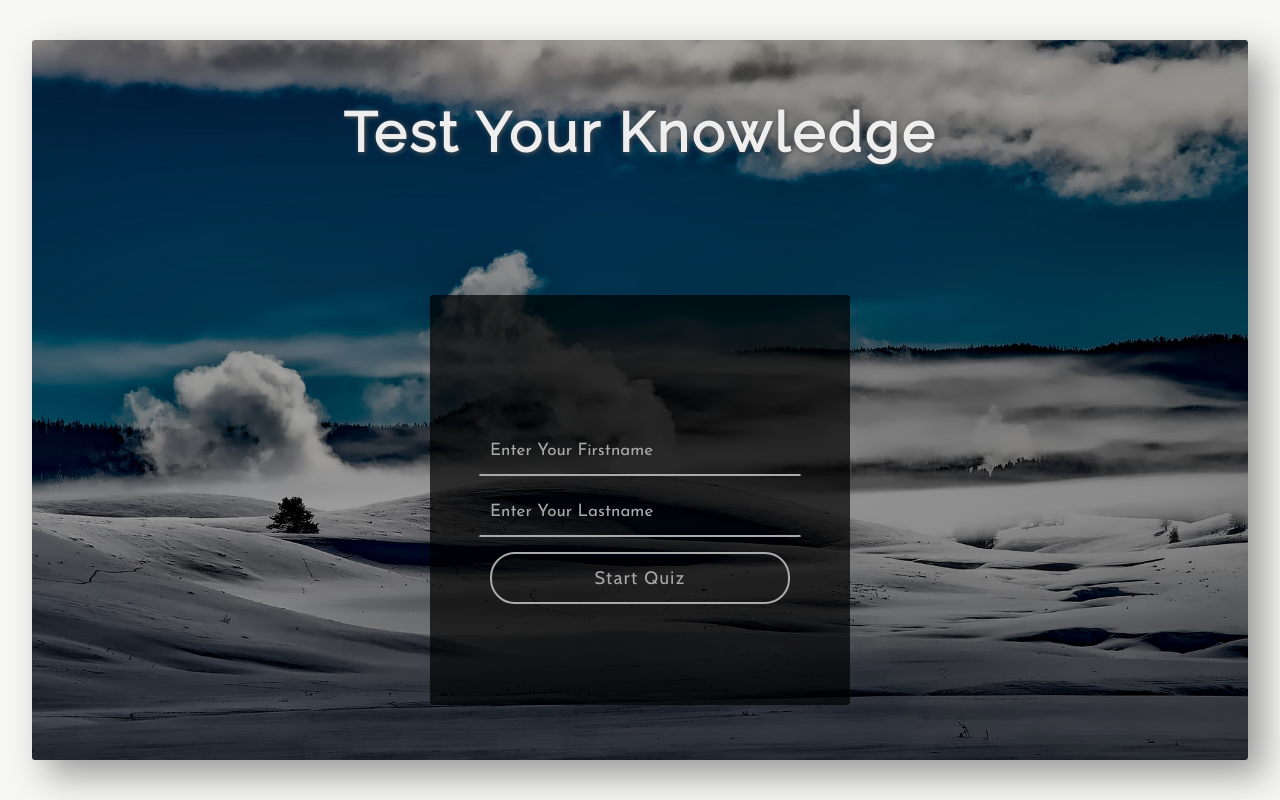
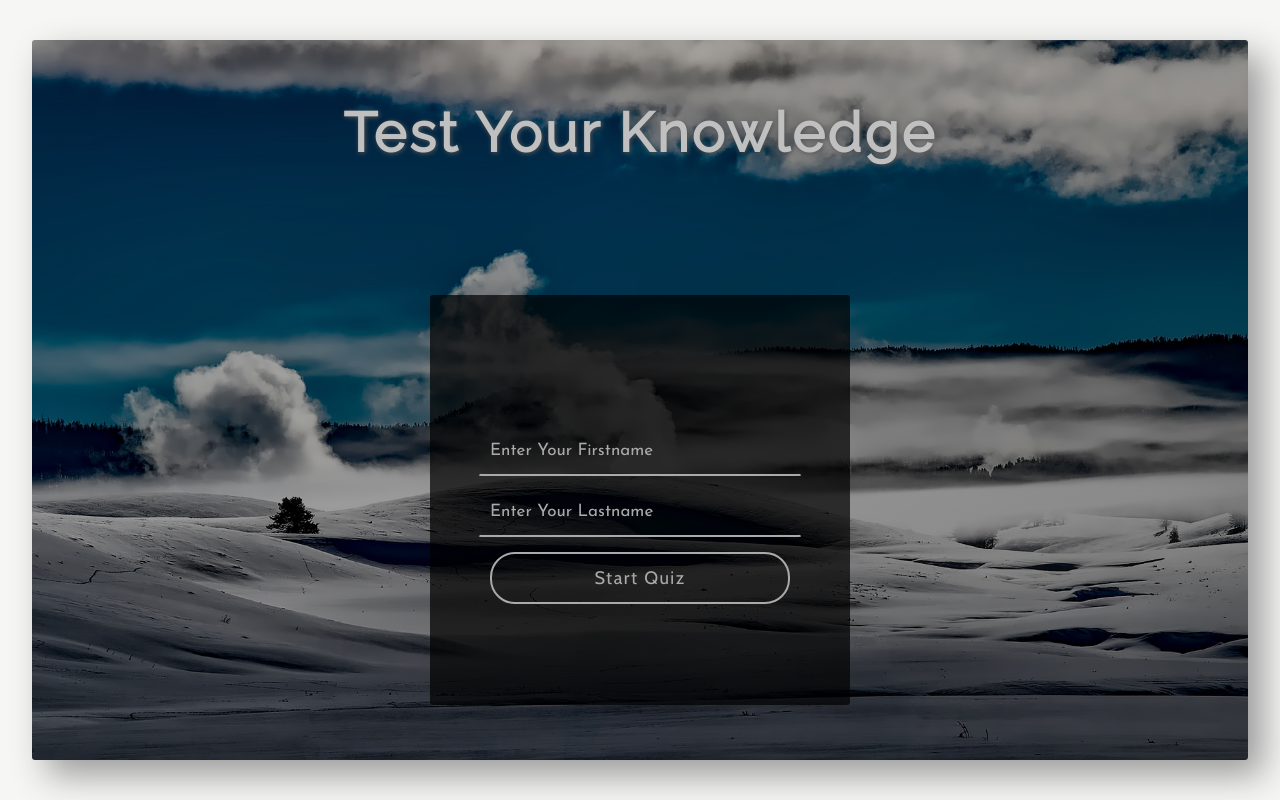
Before and after one commit to sanaanymoe/QuizApp, a plain HTML site: page index.html in a window 1280 px wide. Drawn offline with nearby package versions, Linux system fonts and the light colour scheme.

Commit message:
add landing

```diff
--- a/assets/stylesheets/landing.css
+++ b/assets/stylesheets/landing.css
@@ -33,7 +33,7 @@ div.landing-page-wrapper {
 h1#landing-page-heading {
     text-align: center;
     font-size: 55px;
-    color: #eee;
+    color: silver;
     text-shadow: 1px 1px 5px #555;
     letter-spacing: 3px;
     padding-top: 60px;
```
